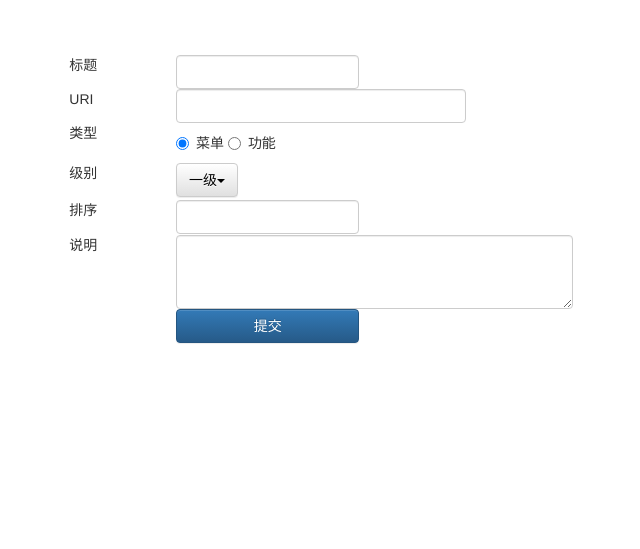
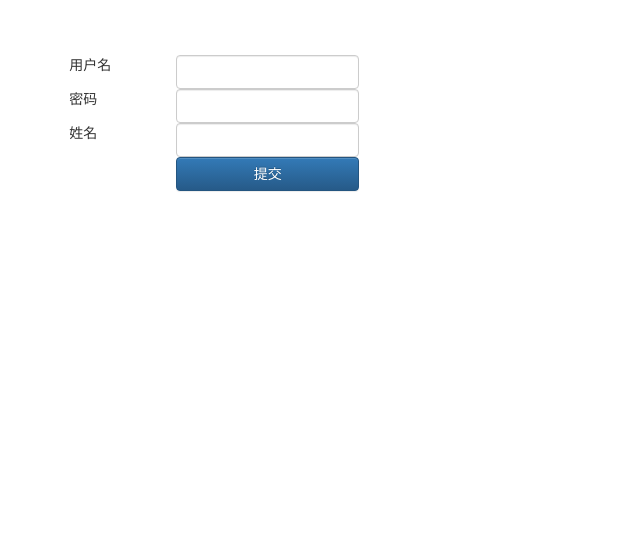
Before and after one commit to flysyq/ParkStatistics, a Spring app: template src/main/resources/templates/sysuser/useredit.html in a window 1280 px wide. Shown: the top 549 px of the page, without its empty margins (479-1119 px from the left). Run offline with Thymeleaf, Linux system fonts and the light colour scheme; the template is opened without the code that fills it, so the values that code supplies are empty; some libraries are stand-ins or nearby versions.

Commit message:
用户管理和角色管理功能，已完成。

```diff
--- a/src/main/java/com/cqgy/park/dao/SysRoleRepository.java
+++ b/src/main/java/com/cqgy/park/dao/SysRoleRepository.java
@@ -10,4 +10,5 @@ public interface SysRoleRepository extends JpaRepository<SysRole, Long>{
 	List<SysRole> findByCode(String code);
 	List<SysRole> findByName(String name);
 	List<SysRole> findByCodeAndName(String code,String name);
+	SysRole findOne(Long id);
 }
--- a/src/main/java/com/cqgy/park/support/SysAuthorityServiceImpl.java
+++ b/src/main/java/com/cqgy/park/support/SysAuthorityServiceImpl.java
@@ -35,7 +35,7 @@ public class SysAuthorityServiceImpl implements SysAuthorityService{
 				sysAuthority.setId(rs.getLong("id"));
 				sysAuthority.setCode(rs.getString("code"));
 				sysAuthority.setCreateTime(rs.getTimestamp("create_time"));
-				sysAuthority.setCreateUser(rs.getInt("create_user"));
+				sysAuthority.setCreateUser(rs.getLong("create_user"));
 				sysAuthority.setFatherId(rs.getInt("father_id"));
 				sysAuthority.setFlag(rs.getInt("flag"));
 				sysAuthority.setGrade(rs.getInt("grade"));
@@ -43,7 +43,7 @@ public class SysAuthorityServiceImpl implements SysAuthorityService{
 				sysAuthority.setSortLevel(rs.getString("sort_level"));
 				sysAuthority.setTitle(rs.getString("title"));
 				sysAuthority.setUpdateTime(rs.getTimestamp("update_time"));
-				sysAuthority.setUpdateUser(rs.getInt("update_user"));
+				sysAuthority.setUpdateUser(rs.getLong("update_user"));
 				sysAuthority.setUri(rs.getString("uri"));
 				return sysAuthority;
 			}
--- a/src/main/java/com/cqgy/park/web/SysAuthorityController.java
+++ b/src/main/java/com/cqgy/park/web/SysAuthorityController.java
@@ -110,7 +110,7 @@ public class SysAuthorityController {
 		if(id == 0){
 			sysAuthority.setId(null);
 			sysAuthority.setCreateTime(new Date());
-			sysAuthority.setCreateUser((Integer)session.getAttribute("login_id"));
+			sysAuthority.setCreateUser((Long)session.getAttribute("login_id"));
 		}
 		sysAuthority.setFatherId(father_id);
 		sysAuthority.setFlag(flag);
@@ -120,7 +120,7 @@ public class SysAuthorityController {
 		sysAuthority.setRemark(remark);
 		sysAuthority.setUri(uri);
 		sysAuthority.setUpdateTime(new Date());
-		sysAuthority.setUpdateUser((Integer)session.getAttribute("login_id"));
+		sysAuthority.setUpdateUser((Long)session.getAttribute("login_id"));
 		sysAuthorityRepository.save(sysAuthority);
 		model.addAttribute("result", "创建菜单成功！");
 		String forword="/display/result";
--- a/src/main/resources/templates/sysuser/useredit.html
+++ b/src/main/resources/templates/sysuser/useredit.html
@@ -3,97 +3,30 @@
 <body>
 	<br />
 	<br />
-	<form name="myform" method="get" action="save.do">
-		<input type="hidden" name="id" th:value="${sysUser.id}" />
-		<input type="hidden" id="hgrade" name="grade" th:value="${sysAuthority.grade}" />
-		<input type="hidden" id="father_id" name="father_id" th:value="${sysAuthority.fatherId}" />
+	<form name="myform" method="get" action="usersave.do">
+		<input type="hidden" name="id" th:value="${sysUser.id}" /> <input
+			type="hidden" id="hgrade" name="enbled" th:value="${sysUser.enabled}" />
 		<div class="form-group">
-			<div class="col-md-1 col-md-offset-5">标题</div>
+			<div class="col-md-1 col-md-offset-5">用户名</div>
 			<div class="col-md-2">
-				<input type="text" class="form-control" name="title"
-					th:value="${sysAuthority.title}" />
+				<input type="text" class="form-control" name="logincode"
+					th:value="${sysUser.loginCode}" />
 			</div>
 		</div>
 		<br />
 		<div class="form-group">
-			<div class="col-md-1 col-md-offset-5">URI</div>
-			<div class="col-md-3">
-				<input type="text" class="form-control" name="uri"
-					th:value="${sysAuthority.uri}" />
+			<div class="col-md-1 col-md-offset-5">密码</div>
+			<div class="col-md-2">
+				<input type="text" class="form-control" name="loginpassword"
+					th:value="${sysUser.loginPassword}" />
 			</div>
 		</div>
 		<br />
 		<div class="form-group">
-			<div class="col-md-1 col-md-offset-5">类型</div>
-			<div class="col-md-3">
-				<div class="radio">
-					<label> <input type="radio" name="flag" id="id_flag1"
-						value="1" checked="1" /> 菜单
-					</label> <label> <input type="radio" name="flag" id="id_flag2"
-						value="2" /> 功能
-					</label>
-				</div>
-			</div>
-		</div>
-		<br />
-		<div class="form-group">
-			<div class="col-md-1 col-md-offset-5">级别</div>
-			<div class="col-md-3">
-				<div class="btn-group" role="group">
-					<button id="bgrade" type="button" class="btn btn-default dropdown-toggle"
-						data-toggle="dropdown" aria-haspopup="true" aria-expanded="false">
-						一级<span class="caret"></span>
-					</button>
-					<ul class="dropdown-menu">
-						<li><a href="#" id="grade1" data-value="一级" data-value1="1">一级</a></li>
-						<li><a href="#" id="grade2" data-value="二级" data-value1="2">二级</a></li>
-						<li><a href="#" id="grade3" data-value="三级" data-value1="3">三级</a></li>
-					</ul>
-				</div>
-			</div>
-		</div>
-		<br/>
-		<div class="form-group" id="father_div">
-			<div class="col-md-1 col-md-offset-5">上级菜单</div>
-			<div class="col-md-5">
-				<div class="btn-group" role="group">
-					<button id="father1" type="button" class="btn btn-default dropdown-toggle"
-						data-toggle="dropdown" aria-haspopup="true" aria-expanded="false">
-						一级<span class="caret"></span>
-					</button>
-					<ul class="dropdown-menu" id="father1_list">
-						<li><a href="#" id="grade1" data-value="一级" data-value1="1">一级</a></li>
-						<li><a href="#" id="grade2" data-value="二级" data-value1="2">二级</a></li>
-						<li><a href="#" id="grade3" data-value="三级" data-value1="3">三级</a></li>
-					</ul>
-				</div>
-				<div class="btn-group" role="group">
-					<button id="father2" type="button" class="btn btn-default dropdown-toggle"
-						data-toggle="dropdown" aria-haspopup="true" aria-expanded="false">
-						一级<span class="caret"></span>
-					</button>
-					<ul class="dropdown-menu" id="father2_list">
-						<li><a href="#" id="grade1" data-value="一级" data-value1="1">一级</a></li>
-						<li><a href="#" id="grade2" data-value="二级" data-value1="2">二级</a></li>
-						<li><a href="#" id="grade3" data-value="三级" data-value1="3">三级</a></li>
-					</ul>
-				</div>
-			</div>
-		</div>
-		<br />
-		<div class="form-group">
-			<div class="col-md-1 col-md-offset-5">排序</div>
+			<div class="col-md-1 col-md-offset-5">姓名</div>
 			<div class="col-md-2">
-				<input type="text" class="form-control" name="sort_level"
-					th:value="${sysAuthority.sortLevel}" />
-			</div>
-		</div>
-		<br />
-		<div class="form-group">
-			<div class="col-md-1 col-md-offset-5">说明</div>
-			<div class="col-md-4">
-				<textarea class="form-control" name="remark"  rows="3"
-					th:text="${sysAuthority.remark}" ></textarea>
+				<input type="text" class="form-control" name="name"
+					th:value="${sysUser.name}" />
 			</div>
 		</div>
 		<br />
@@ -109,16 +42,4 @@
 <script th:src="@{../static/jquery/dist/jquery.min.js}"></script>
 <script th:src="@{../static/bootstrap/dist/js/bootstrap.min.js}"></script>
 <script th:src="@{../static/jquery/dist/autosize.min.js}"></script>
-<script>
-	$(function(){
-		$("#father_div").hide();
-		autosize($("textarea"));
-		$("[id^=grade]").click(function(e){
-			$grade = $(this).attr("data-value1");
-			$("#hgrade").val($grade);
-			$bgrade = $(this).attr("data-value")+'<span class="caret"></span>';
-			$("#bgrade").html($bgrade);
-		});
-	});
-</script>
 </html>
```
Also changed, not shown: src/main/java/com/cqgy/park/domain/SysAuthority.java (+7 -7 lines), src/main/java/com/cqgy/park/domain/SysRole.java (+8 -0 lines), src/main/java/com/cqgy/park/domain/SysUserAuthoritys.java (+4 -4 lines), src/main/java/com/cqgy/park/web/SysRoleController.java (+35 -6 lines), src/main/java/com/cqgy/park/web/SysUserController.java (+35 -6 lines), src/main/resources/templates/sysrole/roleedit.html (added, +44 -0 lines), src/main/resources/templates/sysuser/userlist.html (+5 -5 lines), 1 other file.
